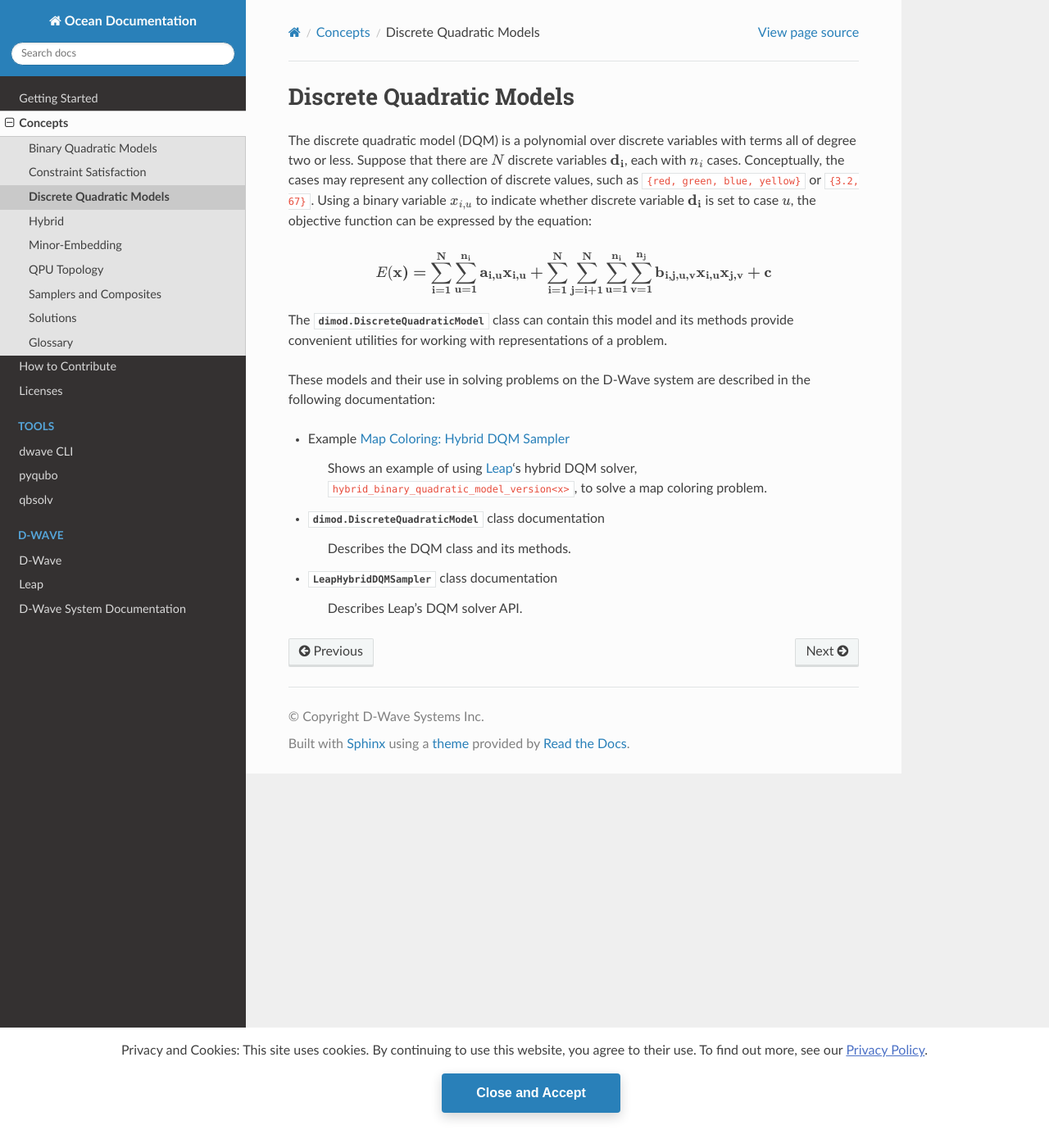
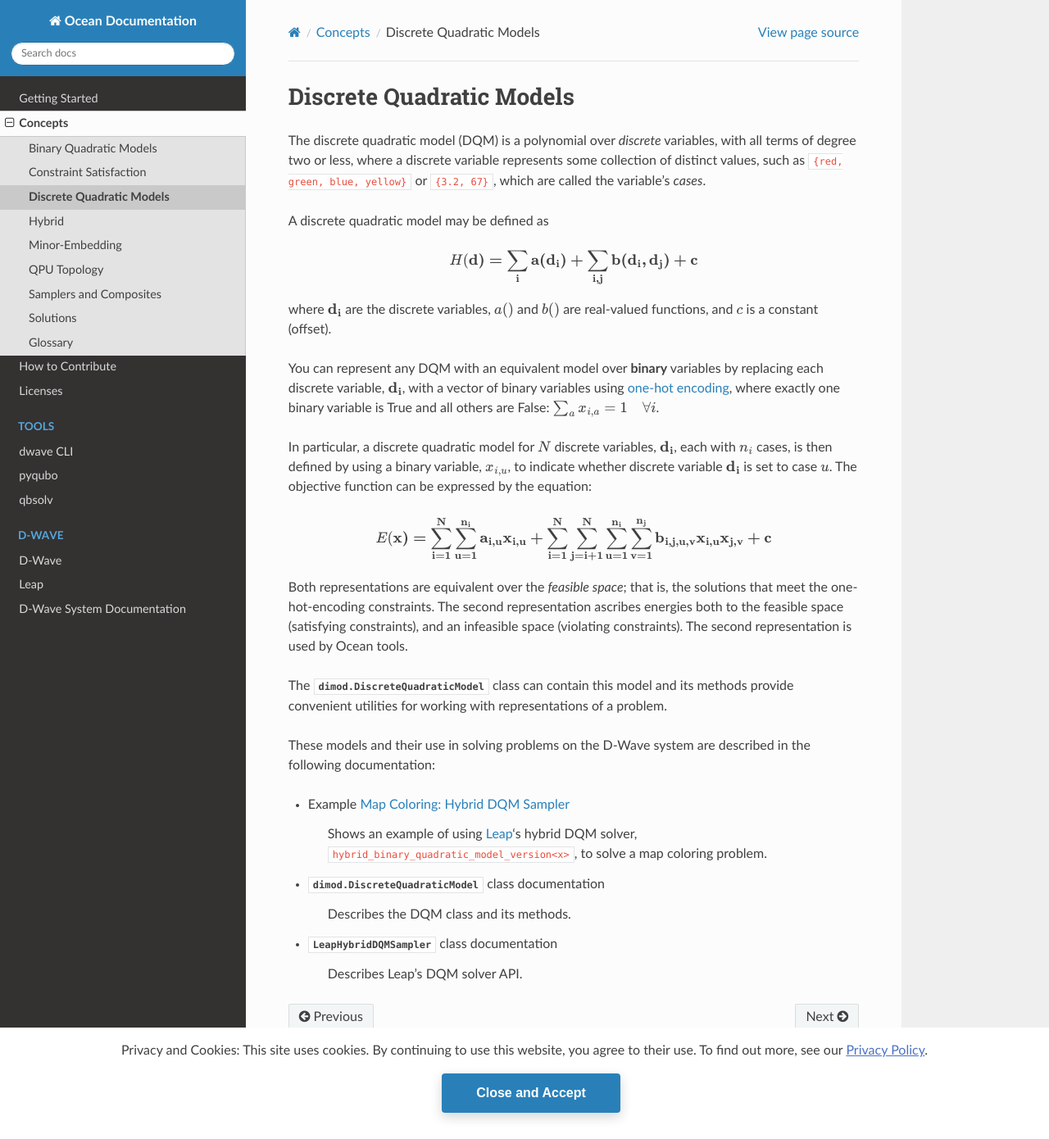
Before and after one commit to dwavesystems/dwave-ocean-sdk, a Sphinx documentation site: the page built from docs/concepts/dqm.rst, in a window 1280 px wide and 1390 px high. Shown: the whole window at 82% size. Built offline with Sphinx 7.4.7 and the Read the Docs theme 2.0.0, drawn with Linux system fonts in a browser that asks for light colours; pages that are not in the unit, such as notebooks, are missing from menus; the version number could not be read and is left out.

Commit message:
Update DQM definition based on proposal from @jackraymond

```diff
--- a/docs/concepts/dqm.rst
+++ b/docs/concepts/dqm.rst
@@ -4,13 +4,31 @@
 Discrete Quadratic Models
 =========================
 
-The discrete quadratic model (DQM) is a polynomial over discrete variables with
-terms all of degree two or less.  Suppose that there are :math:`N` discrete
-variables :math:`\bf{d}_i`, each with :math:`n_i` cases.  Conceptually, the
-cases may represent any collection of discrete values, such as ``{red, green,
-blue, yellow}`` or ``{3.2, 67}``.  Using a binary variable :math:`x_{i,u}` to
-indicate whether discrete variable :math:`\bf{d}_i` is set to case :math:`u`,
-the objective function can be expressed by the equation:
+The discrete quadratic model (DQM) is a polynomial over *discrete* variables,
+with all terms of degree two or less, where a discrete variable represents some
+collection of distinct values, such as ``{red, green, blue, yellow}`` or
+``{3.2, 67}``, which are called the variable's *cases*.
+
+A discrete quadratic model may be defined as
+
+.. math::
+
+    H(\bf{d}) = \sum_{i} a(\bf{d}_i) + \sum_{i,j} b(\bf{d}_i,\bf{d}_j) + c
+
+where :math:`\bf{d}_i` are the discrete variables, :math:`a()` and :math:`b()`
+are real-valued functions, and :math:`c` is a constant (offset).
+
+You can represent any DQM with an equivalent model over **binary** variables
+by replacing each discrete variable, :math:`\bf{d}_i`, with a vector of binary
+variables using `one-hot encoding <https://en.wikipedia.org/wiki/One-hot>`_,
+where exactly one binary variable is True and all others are False:
+:math:`\sum_a x_{i,a} = 1 \quad \forall i`.
+
+In particular, a discrete quadratic model for :math:`N` discrete variables,
+:math:`\bf{d}_i`, each with :math:`n_i` cases, is then defined by using a
+binary variable, :math:`x_{i,u}`, to indicate whether discrete variable
+:math:`\bf{d}_i` is set to case :math:`u`. The objective function can be
+expressed by the equation:
 
 .. math::
 
@@ -18,6 +36,12 @@ the objective function can be expressed by the equation:
     = \sum_{i=1}^N \sum_{u=1}^{n_i} a_{i,u} x_{i,u}
     + \sum_{i=1}^N \sum_{j=i+1}^N \sum_{u=1}^{n_i} \sum_{v=1}^{n_j} b_{i,j,u,v} x_{i,u} x_{j,v}
     + c
+
+Both representations are equivalent over the *feasible space*; that is, the
+solutions that meet the one-hot-encoding constraints. The second representation
+ascribes energies both to the feasible space (satisfying constraints), and an
+infeasible space (violating constraints). The second representation is used
+by Ocean tools.
 
 The :class:`dimod.DiscreteQuadraticModel` class can contain this model and its
 methods provide convenient utilities for working with representations
```
